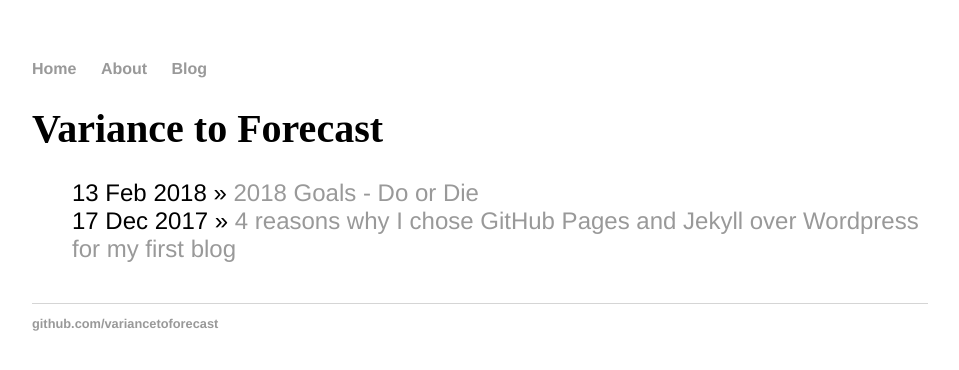
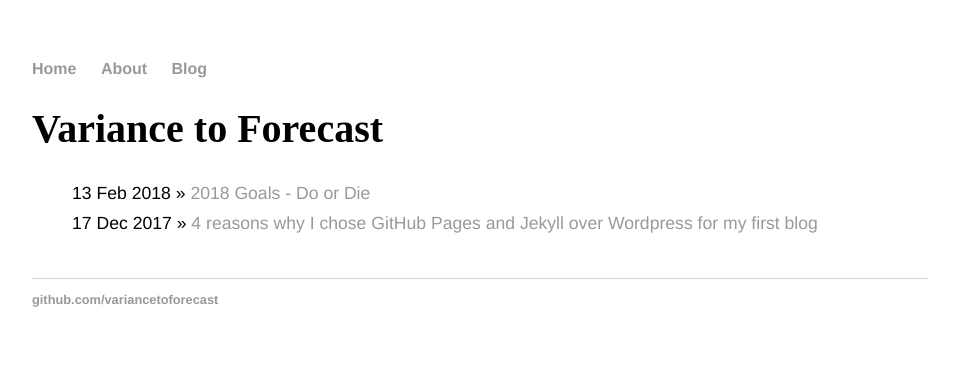
Before and after one commit to variancetoforecast/variancetoforecast.github.io, a Jekyll site: the page built from blog/index.html, in a window 1280 px wide. Shown: the top 370 px of the page, without its empty margins (160-1119 px from the left). Built offline with Jekyll 4.4.1, drawn with Linux system fonts in a browser that asks for light colours.

Commit message:
Update main.css

```diff
--- a/css/main.css
+++ b/css/main.css
@@ -37,7 +37,8 @@ footer {
 
 ul.posts {
     margin: 20px auto 40px;
-    font-size: 1.5em;
+    font-size: 1.1em;
+    line-height: 1.7em;
 }
 
 ul.posts li {
```
